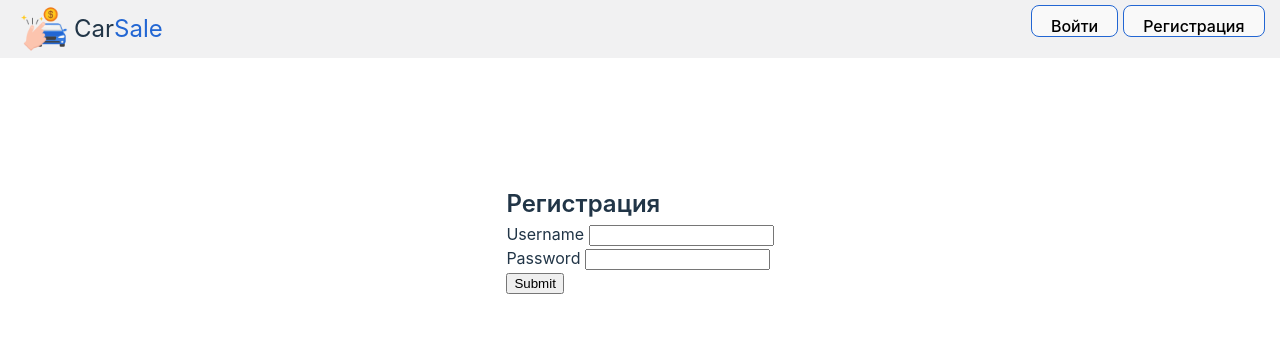
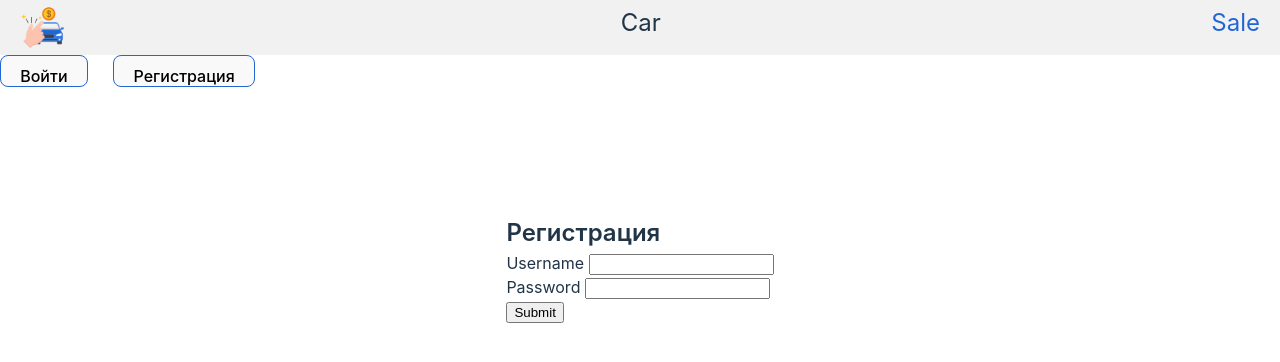
Before and after one commit to OKeylo/CarSale-frontend, a React (Vite) app: page /register in a window 1280 px wide. Shown: the top 362 px of the page. Built offline with nearby package versions, Linux system fonts and the light colour scheme.

Commit message:
feat(Header): add user check

```diff
--- a/src/components/Header.jsx
+++ b/src/components/Header.jsx
@@ -1,20 +1,39 @@
 import Logo from "../assets/carsale.png";
 import { useNavigate } from 'react-router-dom';
+import { useState, useEffect } from "react";
 
 function Header() {
   const navigate = useNavigate()
+  const [username, setUsername] = useState();
+
+  useEffect(() => {
+    setUsername(localStorage.getItem("username"));
+  }, []);
 
   return (
-        <div className="logo">
-            <div onClick={() => navigate("/")} style={{display: "flex", alignItems: "center", cursor: "pointer"}}>
-                <img src={Logo} style={{width: "8%", marginRight: "1%"}} alt="logo"/>
+    <div className="header">
+      <div
+      className="logo"
+      onClick={() => navigate("/")}
+      >
+        <img src={Logo} style={{width: "45px", marginRight: "5px"}} alt="logo"/>
         <p style={{fontSize: 24}}>Car</p>
         <p style={{fontSize: 24, color: "#2266D3"}}>Sale</p>
       </div>
+      {username?
+      <div style={{display: "flex", alignItems: "center"}}>
+        <p style={{marginRight: "15px"}}>Привет, {username}</p>
+        <button
+        onClick={() => {localStorage.removeItem("username"); localStorage.removeItem("password"); window.location.reload();}}
+        style={{height: "1.5em", width: "6em", borderColor: "#2266D3"}}
+        >Выйти</button>
+      </div>
+      :
       <div style={{display: "flex"}}>
         <button onClick={() => navigate("/login")} style={{height: "2em", borderColor: "#2266D3", marginRight: "2%"}}>Войти</button>
         <button onClick={() => navigate("/register")} style={{height: "2em", borderColor: "#2266D3"}}>Регистрация</button>
       </div>
+      }
     </div>
   )
 }
```
Lines whose indentation alone changed are shown as unchanged.
